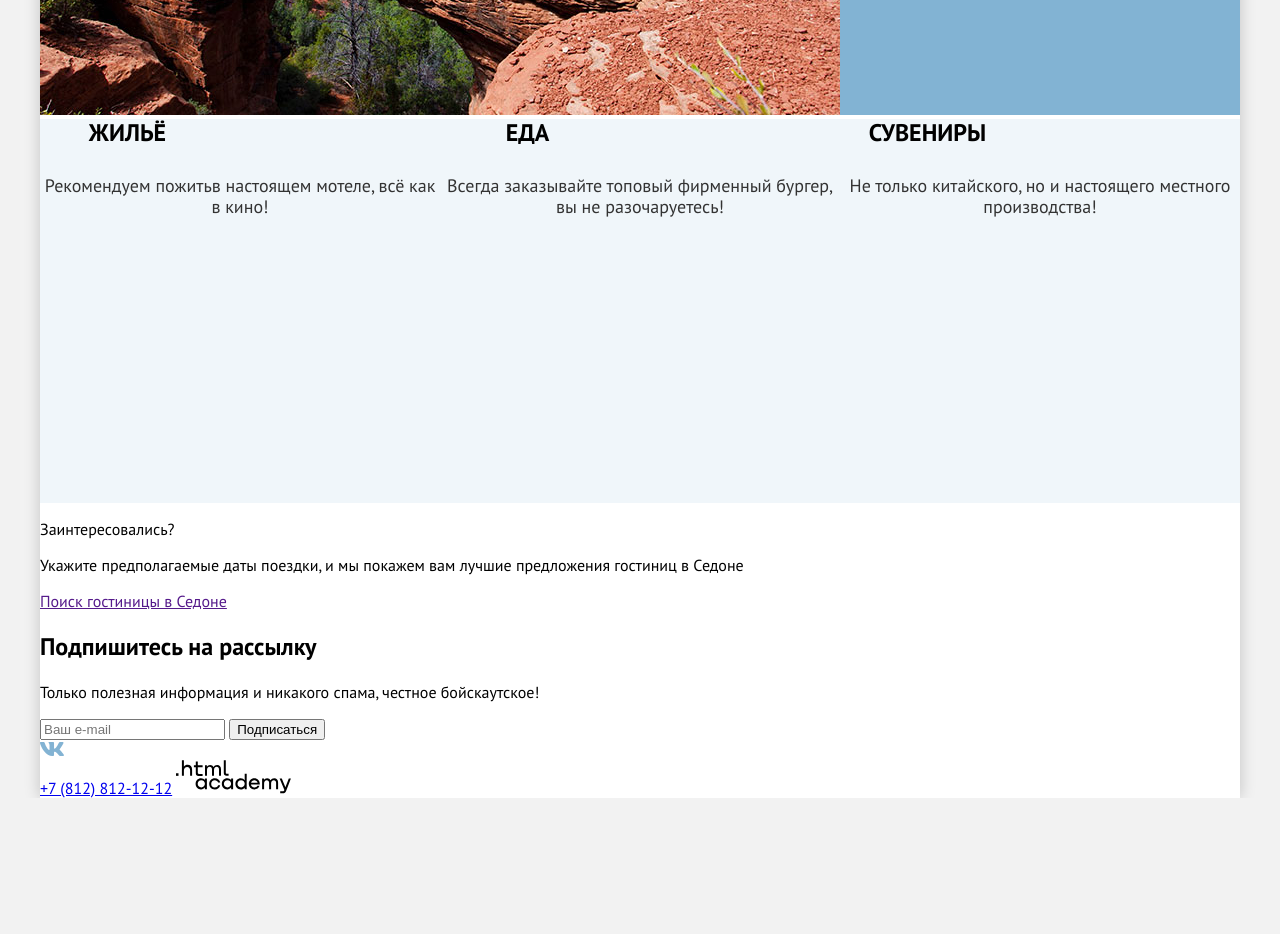
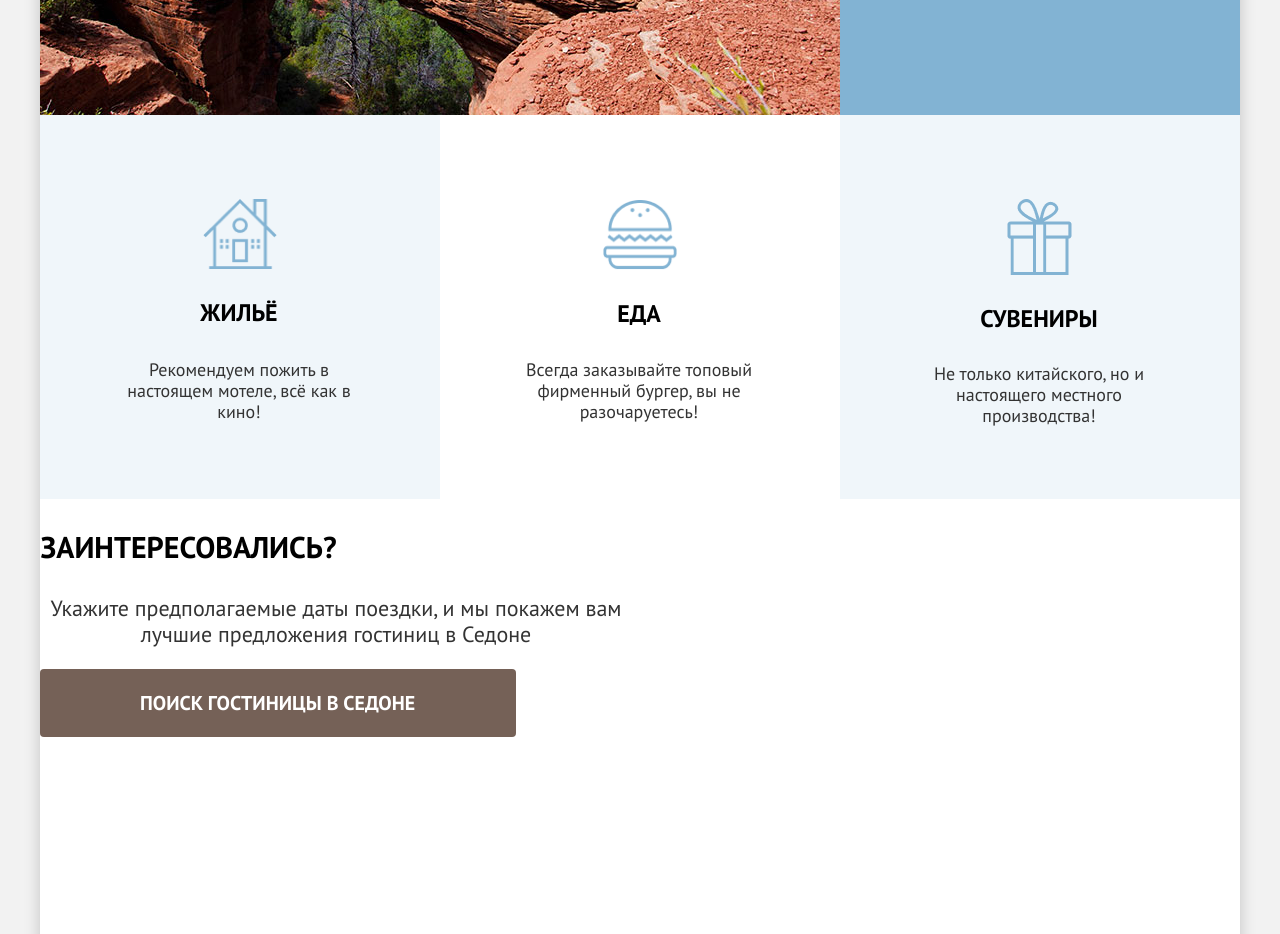
Before and after one commit to htmlacademy-htmlcss/2240611-sedona-35, a plain HTML site: page index.html in a window 1280 px wide. Shown: the part 1868-2802 px from the top of the page. Before the commit the page ends 2666 px from the top, so only its background shows below. Drawn offline with Linux system fonts and the light colour scheme.

Commit message:
Добавил стилизацию

```diff
--- a/index.html
+++ b/index.html
@@ -109,26 +109,38 @@
         </ul>
         <ul class="advatages-sublist">
           <li class="sublist-item">
-            <h3 class="description-name">Жильё</h3>
-            <p class="description-block">Рекомендуем пожитьв настоящем мотеле, всё как в кино!</p>
+            <section class="sublist-content">
+              <img src="./images/housing.png" alt="Дом" class="housing" width="75" height="72">
+              <h3 class="description-name">Жильё</h3>
+              <p class="housing-description">Рекомендуем пожить в настоящем мотеле, всё как в кино!</p>
+            </section>
+
+          </li>
+          <li class="description-item">
+            <section class="sublist-content">
+              <img src="./images/eat.png" alt="Еда" class="eat" width="75" height="72">
+              <h3 class="description-name">Еда</h3>
+              <p class="eat-description">Всегда заказывайте топовый фирменный бургер, вы не разочаруетесь!</p>
+            </section>
           </li>
           <li class="sublist-item">
-            <h3 class="description-name">Еда</h3>
-            <p class="description-block">Всегда заказывайте топовый фирменный бургер, вы не разочаруетесь!</p>
-          </li>
-          <li class="sublist-item">
+            <section class="sublist-content">
+              <img src="./images/souvenir.png" alt="Сувенир" class="souvenir">
             <h3 class="description-name">Сувениры</h3>
-            <p class="description-block">Не только китайского, но и настоящего местного производства!</p>
+            <p class="souvenir-description">Не только китайского, но и настоящего местного производства!</p>
+          </section>
           </li>
         </ul>
       </section>
       <section class="hotel-search">
-        <p class="interested">Заинтересовались?</p>
+        <section class="hotel-item">
+          <p class="interested">Заинтересовались?</p>
         <p class="interested-item">Укажите предполагаемые даты поездки, и мы покажем вам лучшие предложения гостиниц в
           Седоне</p>
-        <a href="" class="hotel-menu">
+        <a href="#" class="hotel-menu">
           <p class="hotel-interested">Поиск гостиницы в Седоне</p>
         </a>
+        </section>
       </section>
     </main>
     <footer>
--- a/styles/style.css
+++ b/styles/style.css
@@ -359,7 +359,10 @@ ul {
 }
 
 .bridge-image {
-
+  width: 800px;
+  height: 384px;
+  margin: 0;
+  padding: 0;
 }
 
 .advatages-sublist {
@@ -368,10 +371,135 @@ ul {
   display: flex;
 }
 
+
 .sublist-item {
   width: 400px;
   height: 384px;
   background: rgba(131, 179, 211, 0.12);
   margin: 0;
-  padding: 0 ;
+  padding: 0;
 }
+
+.housing {}
+
+.housing-description {
+  width: 230px;
+  height: 63px;
+  font-family: 'PT Sans';
+  font-style: normal;
+  font-weight: 400;
+  font-size: 18px;
+  line-height: 21px;
+  text-align: center;
+  color: #333333;
+  margin: 0;
+  padding: 0;
+}
+
+.sublist-content {
+  width: 230px;
+  height: 223px;
+  display: flex;
+  flex-direction: column;
+  align-items: center;
+  padding: 84px;
+  gap: 30px;
+  margin: 0;
+}
+
+.souvenir-description {
+  width: 230px;
+  height: 63px;
+  font-family: 'PT Sans';
+  font-style: normal;
+  font-weight: 400;
+  font-size: 18px;
+  line-height: 21px;
+  text-align: center;
+  color: #333333;
+  margin: 0;
+  padding: 0;
+}
+
+.description-item {
+  margin: 0;
+  padding: 0;
+  width: 400px;
+  height: 384px;
+  background-color: #FFFFFF;
+}
+
+.eat-description {
+  width: 230px;
+  height: 63px;
+  font-family: 'PT Sans';
+  font-style: normal;
+  font-weight: 400;
+  font-size: 18px;
+  line-height: 21px;
+  text-align: center;
+  color: #333333;
+  margin: 0;
+  padding: 0;
+}
+
+.hotel-search {
+  width: 1200px;
+  height: 406px;
+}
+
+.interested {
+  width: 297px;
+  height: 36px;
+  font-family: 'PT Sans';
+  font-style: normal;
+  font-weight: 700;
+  font-size: 30px;
+  line-height: 36px;
+  text-align: center;
+  text-transform: uppercase;
+}
+
+.interested-item {
+  width: 592px;
+  height: 52px;
+  font-family: 'PT Sans';
+  font-style: normal;
+  font-weight: 400;
+  font-size: 22px;
+  line-height: 26px;
+  text-align: center;
+  color: #333333;
+}
+
+.hotel-menu {
+  display: flex;
+  flex-direction: row;
+  justify-content: center;
+  align-items: center;
+  padding: 8px 50px;
+  gap: 10px;
+  width: 376px;
+  height: 52px;
+  left: calc(50% - 376px/2);
+  top: calc(50% - 52px/2 + 81px);
+  background: #756157;
+  border-radius: 4px;
+  text-decoration: none;
+}
+
+.hotel-interested {
+  width: 276px;
+  height: 36px;
+  font-family: 'PT Sans';
+  font-style: normal;
+  font-weight: 700;
+  font-size: 20px;
+  line-height: 36px;
+  display: flex;
+  align-items: center;
+  text-align: center;
+  text-transform: uppercase;
+  color: #FFFFFF;
+
+}
```
